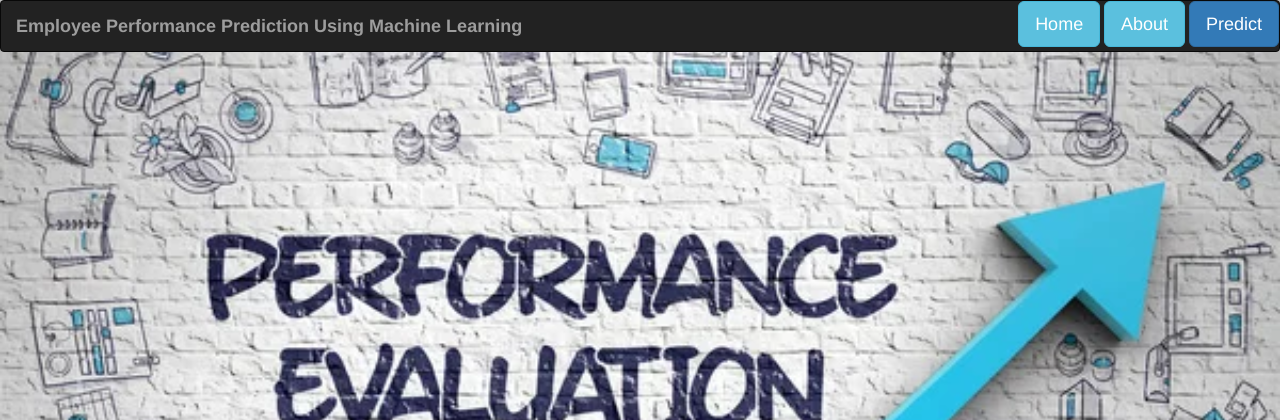
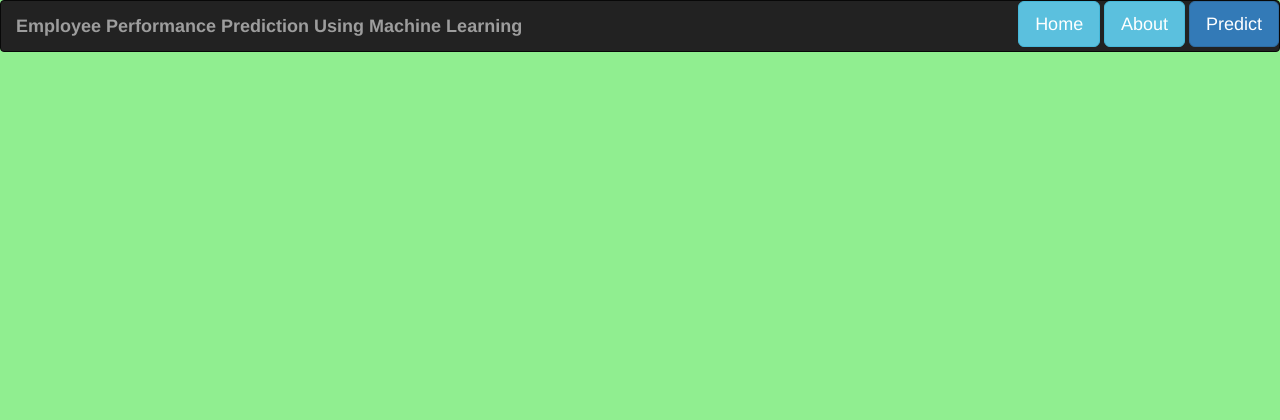
Before and after one commit to vinaygupta88/Machine-Learning-Approach-for-Employee-Performance-Prediction, a Flask app: page / in a window 1280 px wide. Shown: the top 420 px of the page. Run offline with Flask 3, Linux system fonts and the light colour scheme; parts of the project's set-up code (start-up, migrations or seed data) failed here and were passed over; some libraries are stand-ins or nearby versions.

Commit message:
HTML code updation
Some chnages is done html page

```diff
--- a/Flask/templates/about.html
+++ b/Flask/templates/about.html
@@ -9,9 +9,9 @@
     <style>
         body
         {
-        background-image:url('h.png');
+        #background-image:url('h.png');
         background-size:fluid;
-        background-color:;
+        background-color:powderblue;
         }
         h3.big
         {
--- a/Flask/templates/home.html
+++ b/Flask/templates/home.html
@@ -9,9 +9,9 @@
     <style>
         body
         {
-        background-image:url('h.png');
+        #background-image:url('h.png');
         background-size: cover;
-        background-color:#6565e2;
+        background-color:lightgreen;
         }
         h3.big
         {
--- a/Flask/templates/predict.html
+++ b/Flask/templates/predict.html
@@ -7,9 +7,9 @@
     <style>
         body
         {
-        background-image:url('Pre.png');
+        #background-image:url('Pre.png');
         background-size: cover;
-        background-color:#ffffff;
+        background-color:CadetBlue;
         }
         h3.big
         {
--- a/Flask/templates/submit.html
+++ b/Flask/templates/submit.html
@@ -7,9 +7,9 @@
     <style>
         body
         {
-        background-image:url('sub.png');
+        #background-image:url('sub.png');
         background-size: cover;
-        background-color:#ff00ff;
+        background-color:LightSteelBlue;
         }
         h3.big
         {
```
